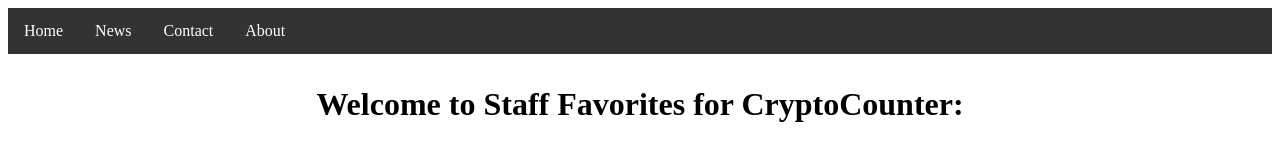
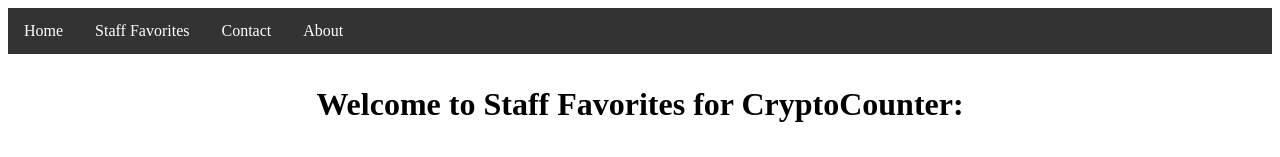
Before and after one commit to galien1/CryptoCounterStaffFavorites, a plain HTML site: page index.html in a window 1280 px wide. Shown: the top 157 px of the page. Drawn offline with nearby package versions, Linux system fonts and the light colour scheme; a script that the page names is missing.

Commit message:
Update index.html

```diff
--- a/index.html
+++ b/index.html
@@ -31,7 +31,7 @@ li a:hover {
 
 <ul>
   <li><a class="active" href="https://galien1.github.io/CryptoCounter/">Home</a></li>
-  <li><a href="#news">News</a></li>
+  <li><a href="https://galien1.github.io/CryptoCounterStaffFavorites/">Staff Favorites</a></li>
   <li><a href="#contact">Contact</a></li>
   <li><a href="#about">About</a></li>
 </ul>
```
